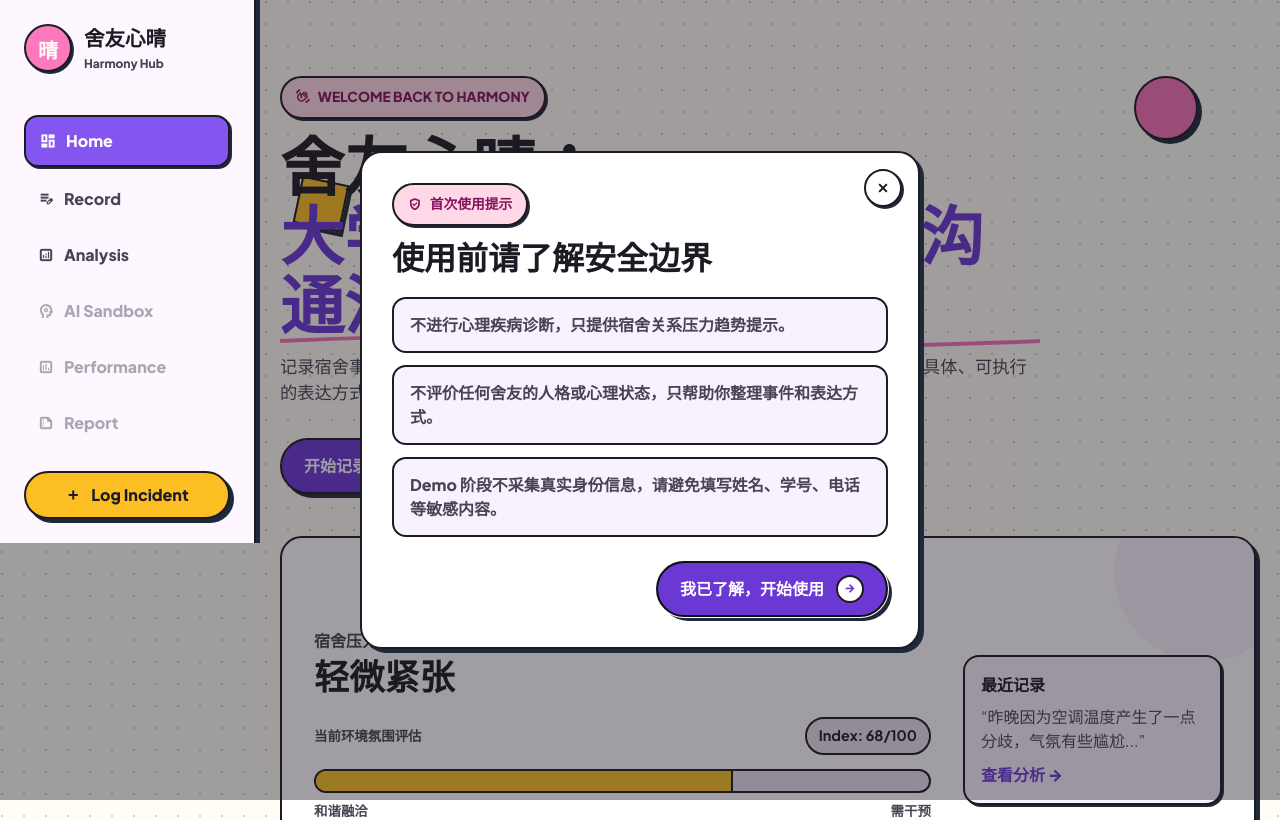
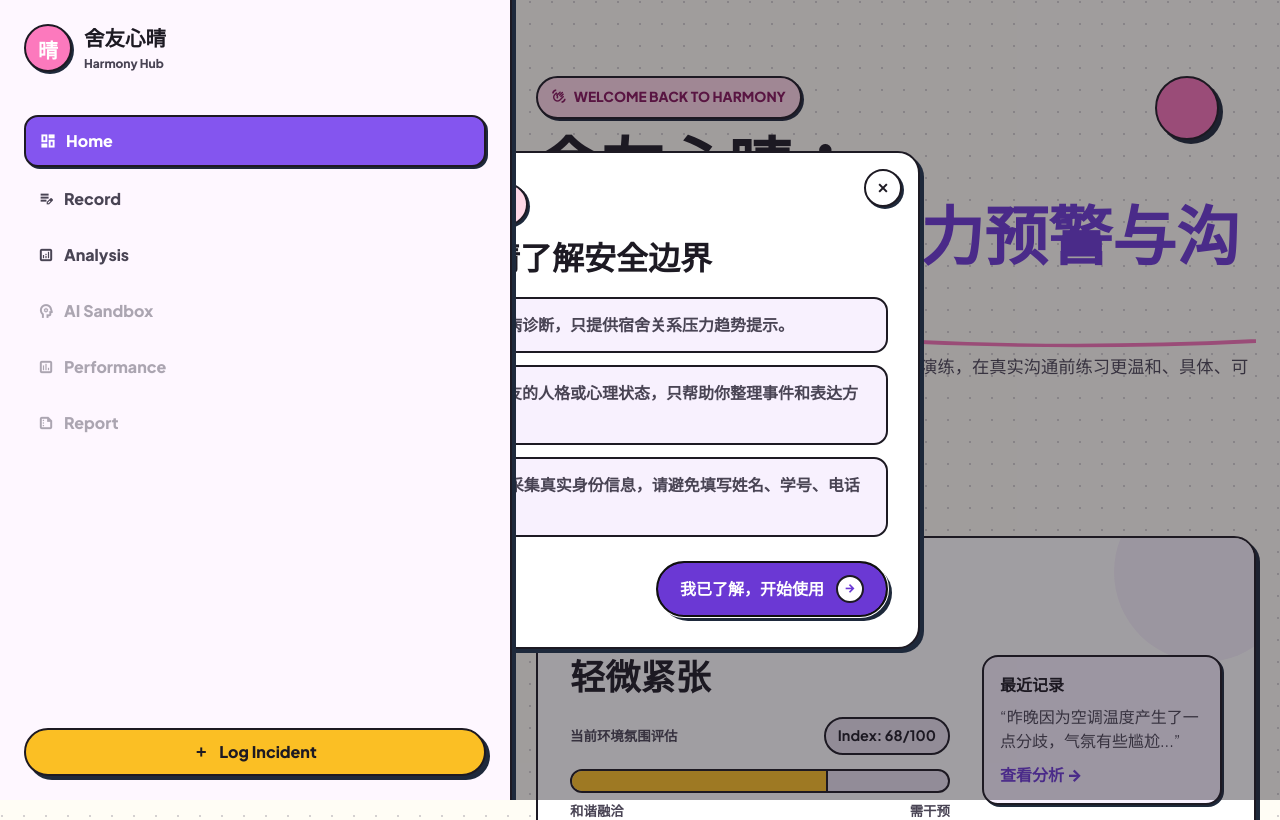
Before and after one commit to zzzcccwww999/dorm-harmony-ai, a Vue app in the folder frontend/: page / in a window 1280 px wide. Shown: the top 820 px of the page. Built offline with nearby package versions, Linux system fonts and the light colour scheme.

Commit message:
fix(frontend): resize sidebar while keeping page scroll

```diff
--- a/frontend/src/styles/main.css
+++ b/frontend/src/styles/main.css
@@ -148,11 +148,11 @@ h3,
   z-index: 30;
   align-self: flex-start;
   display: flex;
-  flex: 0 0 16rem;
+  flex: 0 0 32rem;
   flex-direction: column;
   gap: 24px;
-  width: 16rem;
-  height: fit-content;
+  width: 32rem;
+  height: 100vh;
   padding: 24px;
   border-width: 0 2px 0 0;
   border-radius: 0;
@@ -241,6 +241,7 @@ h3,
 
 .sidebar-cta {
   justify-content: center;
+  margin-top: auto;
   min-height: 48px;
   border: 2px solid var(--ink);
   border-radius: 999px;
```
Also changed, not shown: frontend/scripts/verify-week1.mjs (+5 -2 lines).
